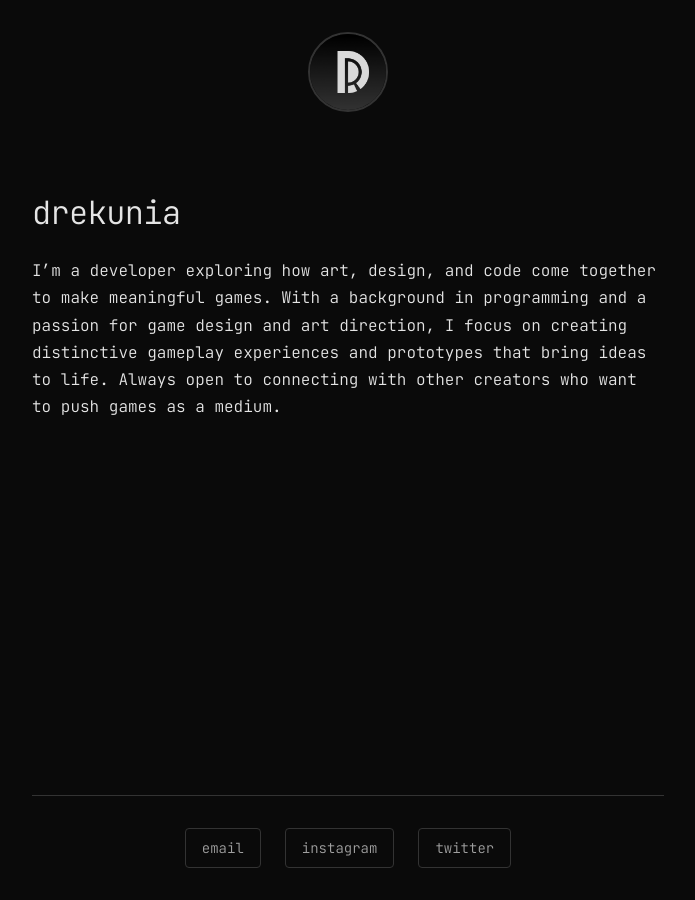
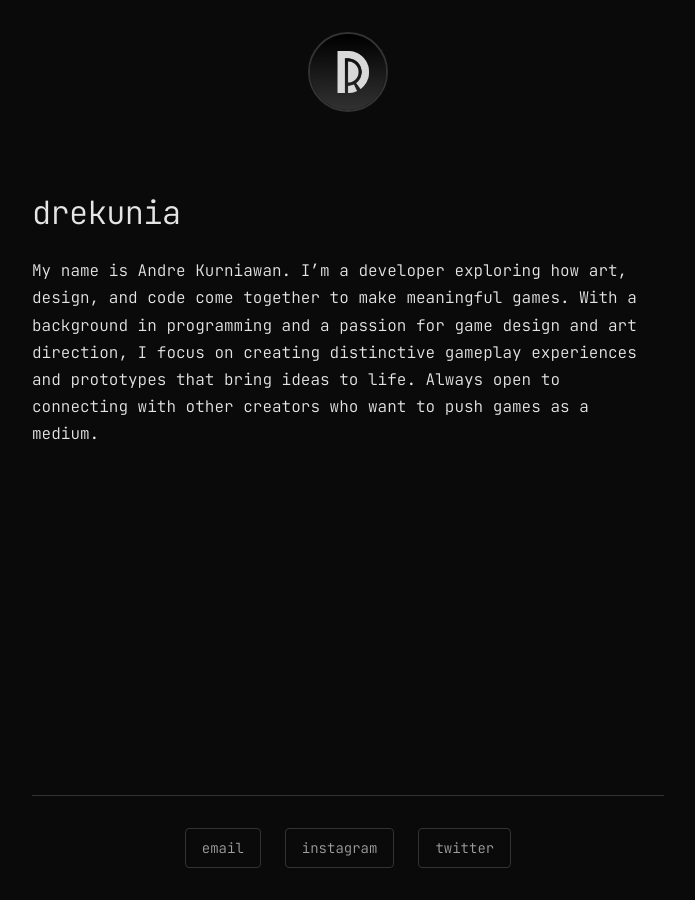
Before and after one commit to drekunia/drekunia.github.io, a Jekyll site: the page built from index.md, in a window 1280 px wide. Shown: the whole page, without its empty margins (292-987 px from the left). Built offline with Jekyll 4.4.1, drawn with Linux system fonts in a browser that asks for light colours.

Commit message:
add real name

```diff
--- a/_config.yml
+++ b/_config.yml
@@ -15,7 +15,7 @@ plugins:
 # Theme settings
 author:
   name: "drekunia"
-  bio: "I’m a developer exploring how art, design, and code come together to make meaningful games. With a background in programming and a passion for game design and art direction, I focus on creating distinctive gameplay experiences and prototypes that bring ideas to life. Always open to connecting with other creators who want to push games as a medium."
+  bio: "My name is Andre Kurniawan. I’m a developer exploring how art, design, and code come together to make meaningful games. With a background in programming and a passion for game design and art direction, I focus on creating distinctive gameplay experiences and prototypes that bring ideas to life. Always open to connecting with other creators who want to push games as a medium."
   avatar: "/assets/images/avatar.png"
 
 # Social links
```
